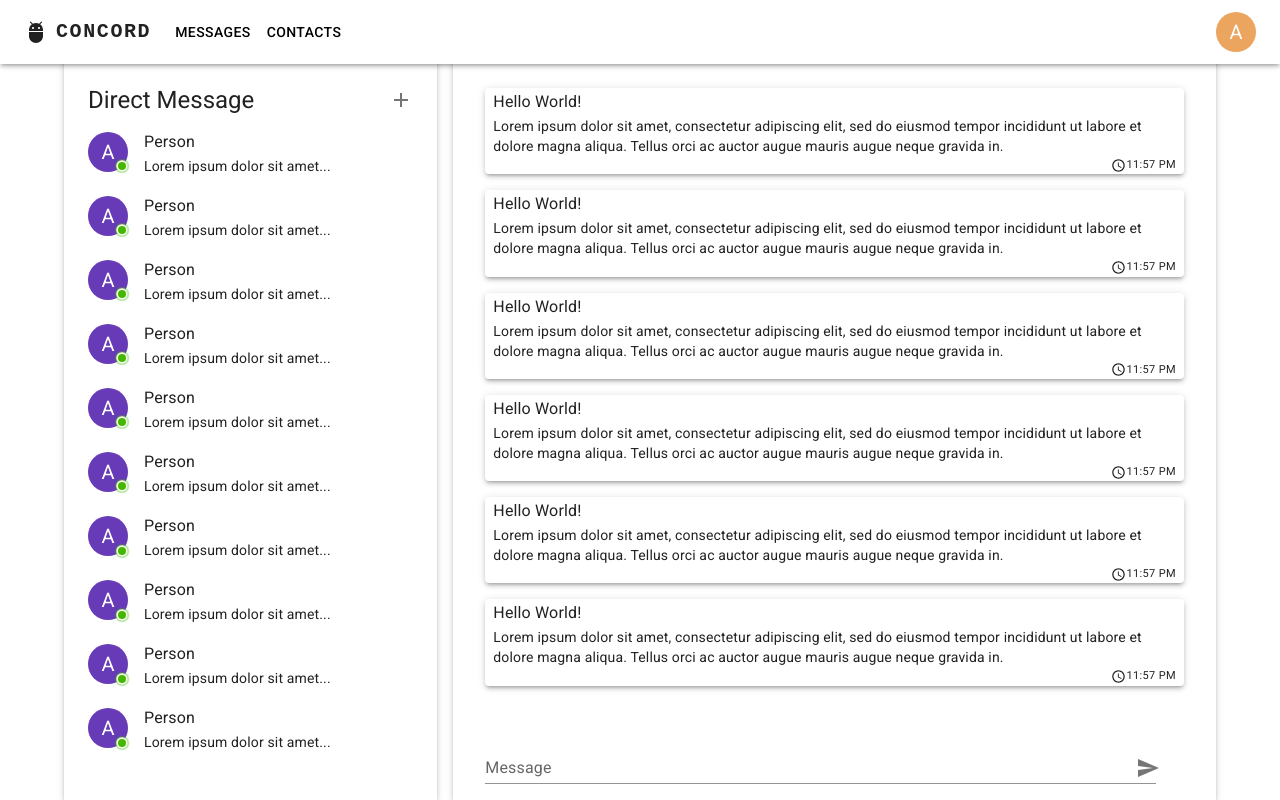
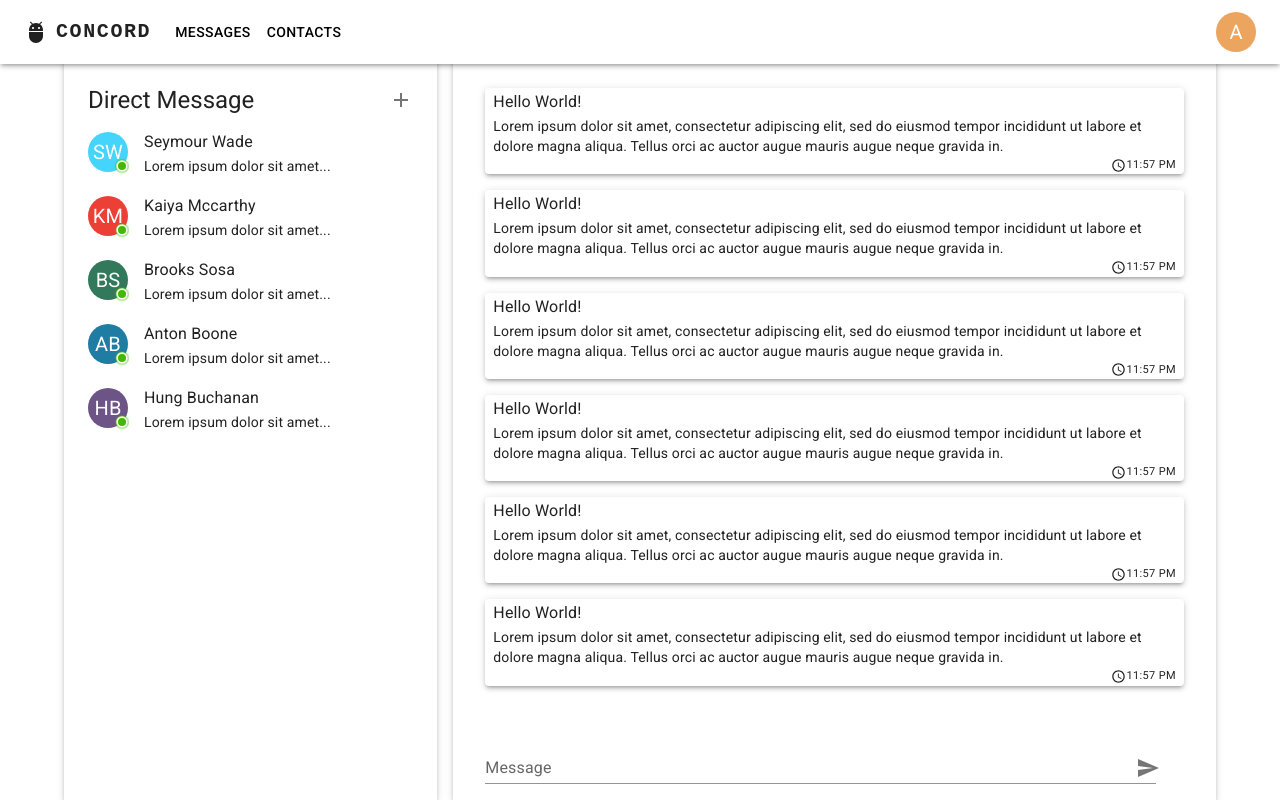
Before and after one commit to ADAidan/react-messaging-app, a React (Vite) app: page /messages in a window 1280 px wide. Built offline with nearby package versions, Linux system fonts and the light colour scheme.

Commit message:
updated direct message avatars to dynamic avatars

```diff
--- a/src/App.jsx
+++ b/src/App.jsx
@@ -16,8 +16,31 @@ export default function App() {
   const [directMessages, setDirectMessages] = React.useState([]);
   const [status, setStatus] = React.useState('online');
 
+
   React.useEffect(() => {
     setContacts([
+      {
+        id: 1,
+        username: 'Seymour Wade'
+      },
+      {
+        id: 2,
+        username: 'Kaiya Mccarthy'
+      },
+      {
+        id: 3,
+        username: 'Brooks Sosa'
+      },
+      {
+        id: 4,
+        username: 'Anton Boone'
+      },
+      {
+        id: 5,
+        username: 'Hung Buchanan'
+      },
+    ]);
+    setDirectMessages([
       {
         id: 1,
         username: 'Seymour Wade'
--- a/src/Context.js
+++ b/src/Context.js
@@ -3,7 +3,7 @@ import { createContext } from 'react';
 export const UserContext = createContext({
   username: '',
   profilePicture: null,
-  Contacts: [],
+  contacts: [],
   directMessages: [],
   status: '',
   settings: {
--- a/src/components/ChatCard.jsx
+++ b/src/components/ChatCard.jsx
@@ -2,10 +2,9 @@ import React from 'react';
 import Paper from '@mui/material/Paper';
 import Stack from '@mui/material/Stack';
 import Typography from '@mui/material/Typography';
-import Avatar from '@mui/material/Avatar';
 import Badge from '@mui/material/Badge';
-import { deepPurple } from '@mui/material/colors';
 import styled from '@mui/material/styles/styled';
+import DynamicAvatar from './DynamicAvatar';
 
 const StyledBadge = styled(Badge)(({ theme }) => ({
   '& .MuiBadge-badge': {
@@ -36,7 +35,7 @@ const StyledBadge = styled(Badge)(({ theme }) => ({
   },
 }));
 
-const ChatCard = () => {
+const ChatCard = ({chat}) => {
   return (
     <Paper elevation={0} sx={{
       p: 1,
@@ -53,15 +52,11 @@ const ChatCard = () => {
           anchorOrigin={{ vertical: 'bottom', horizontal: 'right' }}
           variant="dot"
         >
-          <Avatar
-            sx={{
-              bgcolor: deepPurple[500],
-            }}
-          >A</Avatar>
+          <DynamicAvatar name={chat.username} />
         </StyledBadge>
         <Stack>
           <Typography variant="subtitle1" component="p" sx={{ m: 0 }}>
-            Person
+            {chat.username}
           </Typography>
           <Typography variant="body2" component="p" sx={{m: 0, p: 0}}>
             Lorem ipsum dolor sit amet...
--- a/src/pages/Messages.jsx
+++ b/src/pages/Messages.jsx
@@ -8,6 +8,7 @@ import MessageInput from '../components/MessageInput';
 import ChatCard from '../components/ChatCard';
 import { Box, IconButton, Stack } from '@mui/material';
 import AddIcon from '@mui/icons-material/Add';
+import { UserContext } from '../Context';
 
 const Messages = () => {
 	const messageContainerRef = React.useRef(null);
@@ -15,6 +16,7 @@ const Messages = () => {
 	React.useEffect(() => {
 		messageContainerRef.current.scrollTop = messageContainerRef.current.scrollHeight;
 	}, []);
+	const user = React.useContext(UserContext);
 
 	const handleClickAddChat = () => {
 		console.info('Added new Chat');
@@ -59,16 +61,9 @@ const Messages = () => {
 								<AddIcon />
 							</IconButton>
 						</Stack>
-						<ChatCard />
-						<ChatCard />
-						<ChatCard />
-						<ChatCard />
-						<ChatCard />
-						<ChatCard />
-						<ChatCard />
-						<ChatCard />
-						<ChatCard />
-						<ChatCard />
+						{user.directMessages.map((chat) => (
+							<ChatCard key={chat.id} chat={chat} />
+						))}
 					</Paper>
 				</Grid>
 				<Grid item xs={8}>
```
